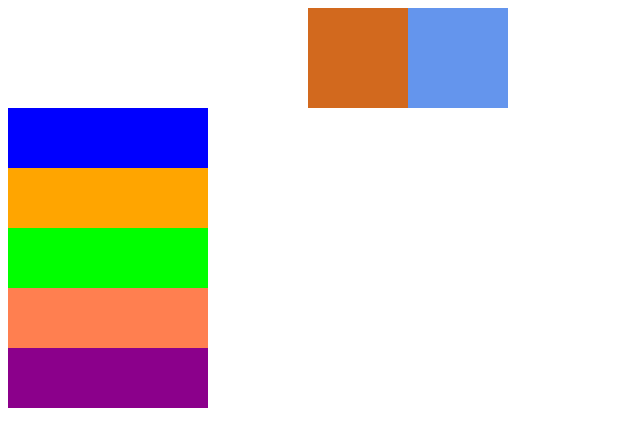
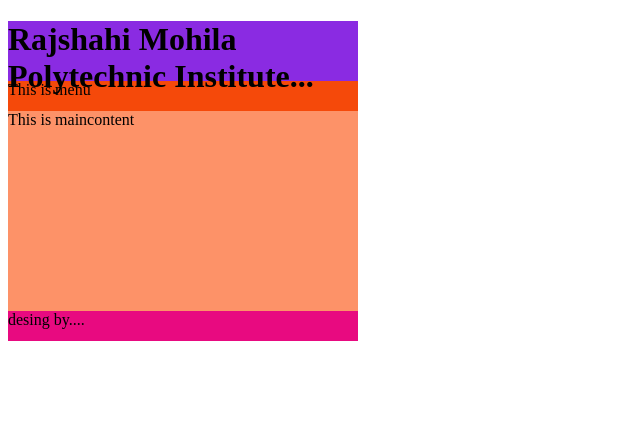
Before and after one commit to monisharmpi/menu, a plain HTML site: page index.html in a window 1280 px wide. Shown: the whole page, without its empty margins (0-640 px from the left). Drawn offline with Linux system fonts and the light colour scheme.

Commit message:
Job 6 :Create a web demo layout using div tag

```diff
--- a/index.html
+++ b/index.html
@@ -7,17 +7,18 @@
    <link rel="stylesheet" href="Style.css">
 </head>
 <body>
-   <div class="Class">
-      <div class="AB"></div>
-      <div class="BC"></div>
-      <div class="CD"></div>
-      <div class="DE"></div>
-      <div class="EF"></div>
-     </div>
-      <div id="tornedo"></div>
-      <div id="sunami"></div>
-      <div id="flood"></div>
-      <div id="earthquake"></div>
-      <div id="drought"></div>
+   <div class="Header">
+      <h1>Rajshahi Mohila Polytechnic Institute...</h1>
+   </div>
+   <div class="Menu">
+      This is menu
+   </div>
+   <div class="Maincontent">
+      This is maincontent
+   </div>
+   <div class="Footer">
+      desing by....
+   </div>
+
 </body>
 </html>
--- a/style.css
+++ b/style.css
@@ -1,55 +1,21 @@
-.Class{
-    width: 500px;
-    height: 100px;
-    display: flex;
+.Header{
+    width:350px ;
+    height:60px ;
+    background-color: blueviolet;
 }
-.AB{
-    width: 100px;
-    height: 100px;
-    background-color: indianred:
+
+.Menu{
+    width:350px ;
+    height:30px ;
+    background-color: rgb(245, 73, 10);
 }
-.BC{
-    width: 100px;
-    height: 100px;
-    background-color: cadetblue:
+.Maincontent{
+    width:350px ;
+    height:200px ;
+    background-color: rgb(253, 146, 104);
 }
-.CD{
-    width: 100px;
-    height: 100px;
-    background-color: lightgreen:
+.Footer{
+    width:350px ;
+    height: 30px;
+    background-color: rgb(232, 10, 128);
 }
-.DE{
-    width: 100px;
-    height: 100px;
-    background-color: chocolate;
-}
-.EF{
-    width: 100px;
-    height: 100px;
-    background-color: cornflowerblue;
-}
-#tornedo{
-    width: 200px;
-    height: 60px;
-    background-color: blue;
-}
-#sunami{
-    width: 200px;
-    height: 60px;
-    background-color: orange;
-}
-#flood{
-    width: 200px;
-    height: 60px;
-    background-color: lime;
-}
-#earthquake{
-    width: 200px;
-    height: 60px;
-    background-color: coral;
-}
-#drought{
-    width: 200px;
-    height: 60px;
-    background-color: darkmagenta;
-}
```
